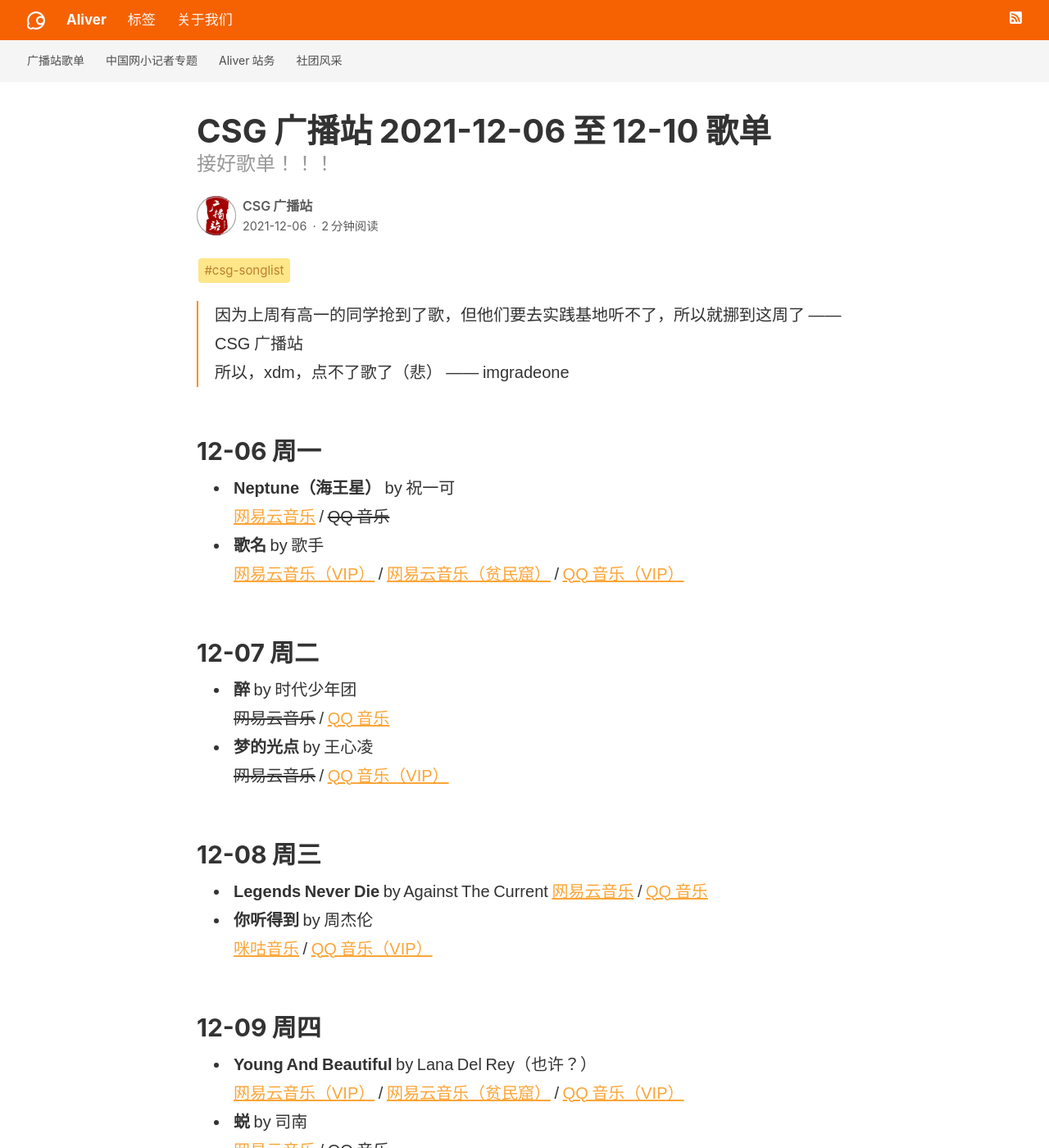
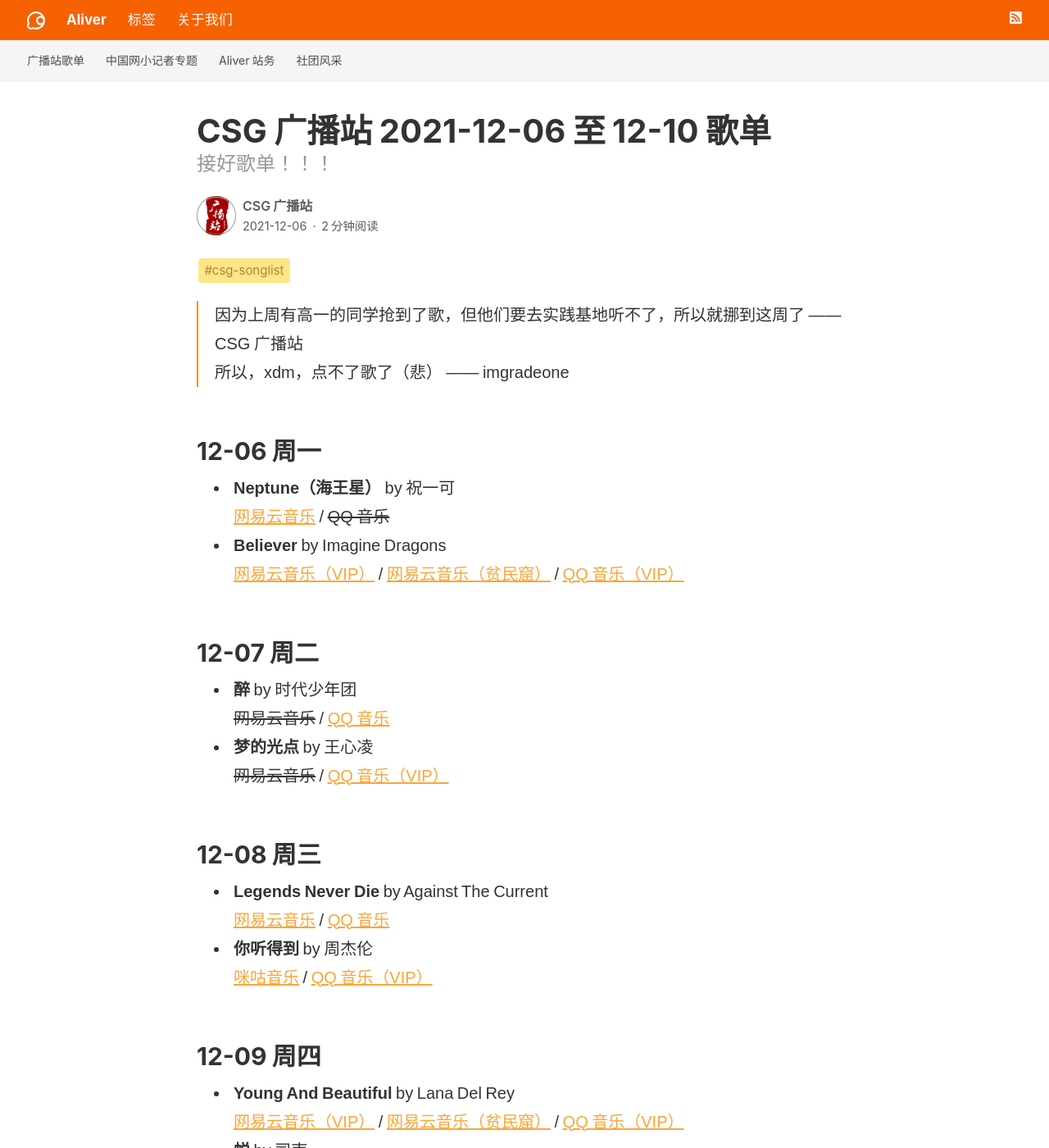
Before and after one commit to devswork-glzx/aliver, a Jekyll site: the page built from _posts/2021-12-06-songlist-2021-12-06.md, in a window 1280 px wide and 1400 px high. Shown: the whole window at 82% size. Built offline with Jekyll 4.4.1, drawn with Linux system fonts in a browser that asks for light colours; our own code applies the rules of GitHub Pages for plain Markdown files.

Commit message:
fix & lint

```diff
--- a/_posts/2021-12-06-songlist-2021-12-06.md
+++ b/_posts/2021-12-06-songlist-2021-12-06.md
@@ -14,7 +14,7 @@
 
 - **Neptune（海王星）** by 祝一可
   [网易云音乐](https://music.163.com/song?id=1416840914) / ~~QQ 音乐~~
-- **歌名** by 歌手
+- **Believer** by Imagine Dragons
   [网易云音乐（VIP）](https://music.163.com/song?id=455311479) / [网易云音乐（贫民窟）](https://music.163.com/song?id=1493073985) / [QQ 音乐（VIP）](https://y.qq.com/n/ryqq/songDetail/003uk0GY3wjLw8)
 
 ## 12-07 周二
@@ -33,7 +33,7 @@
 
 ## 12-09 周四
 
-- **Young And Beautiful** by Lana Del Rey（也许？）
+- **Young And Beautiful** by Lana Del Rey
   [网易云音乐（VIP）](https://music.163.com/song?id=26243686) / [网易云音乐（贫民窟）](https://music.163.com/song?id=28299268) / [QQ 音乐（VIP）](https://y.qq.com/n/ryqq/songDetail/0005buGl0Ki53c)
 - **蜕** by 司南
   [网易云音乐](https://music.163.com/song?id=1466911194) / ~~QQ 音乐~~
```
